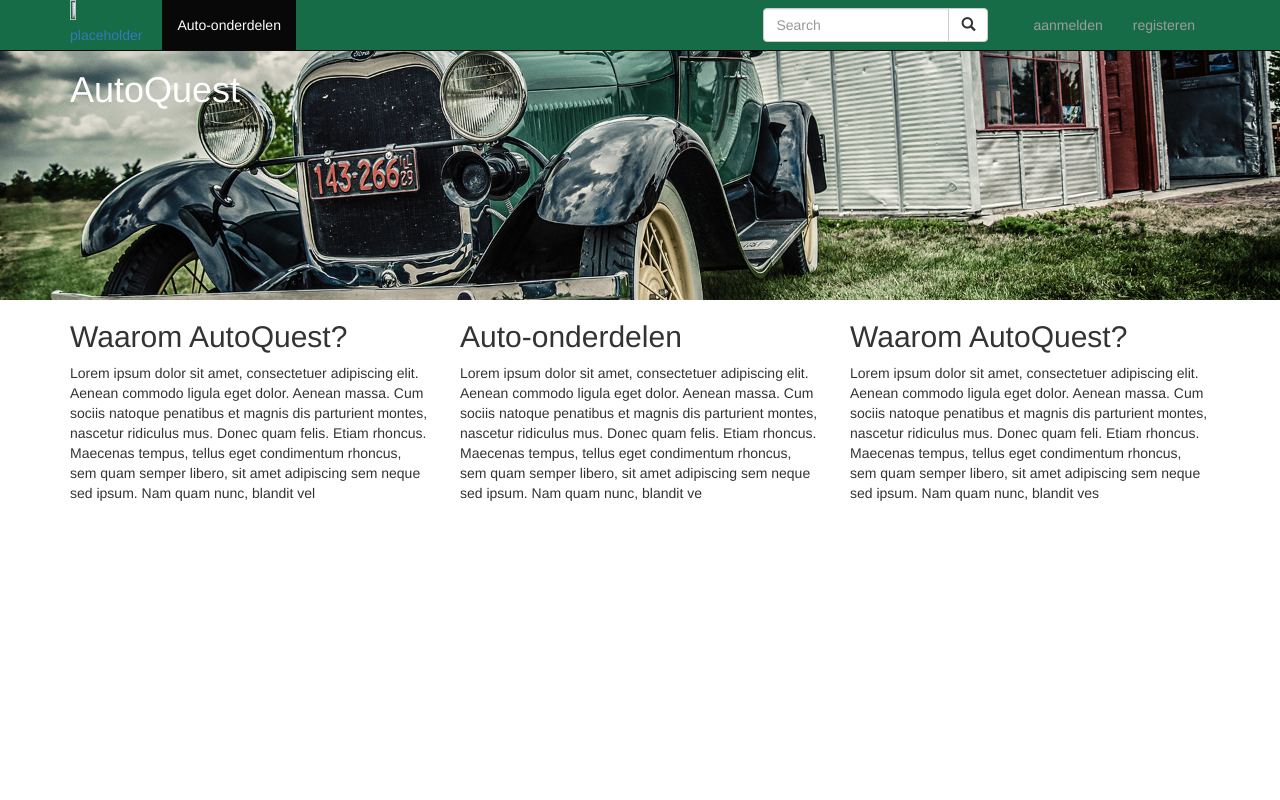
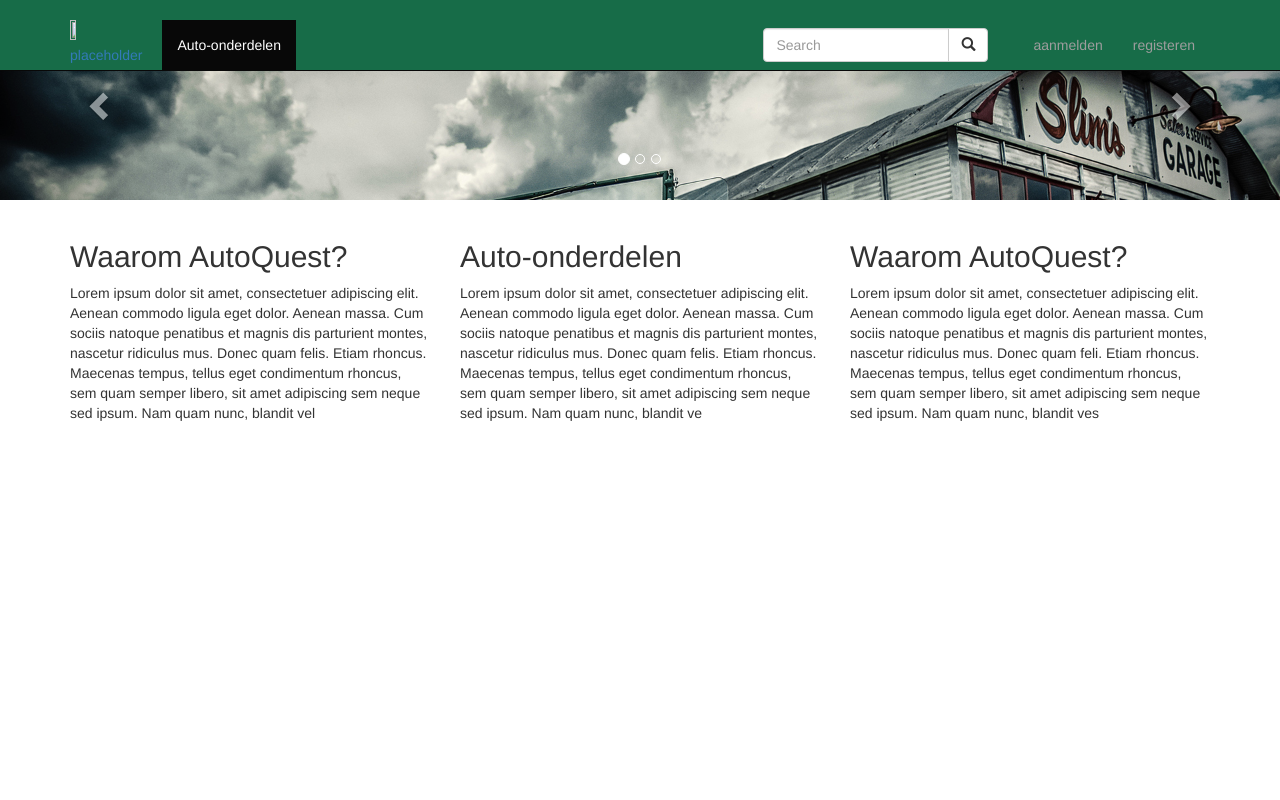
Before and after one commit to edwiniusmaximus/Autoquest, a PHP site: page /homepage.html in a window 1280 px wide. Run offline with PHP 8.4, Linux system fonts and the light colour scheme; some libraries are stand-ins or nearby versions.

Commit message:
added slide effect (carousel) to header

```diff
--- a/Html pagina's/1. Home page/homepage.css
+++ b/Html pagina's/1. Home page/homepage.css
@@ -19,6 +19,39 @@
     padding: 0px;
 }
 
-header {
-    padding-top: 50px;
+.container {
+    margin-top: 20px;
 }
+
+/*slider*/
+.slider{
+    width: 100%;
+    height: 200px;
+}
+
+.carousel .item {
+    height: 200px;
+}
+
+.carousel img {
+    position: absolute;
+    min-height: 200px;
+}
+
+.fade-carousel .carousel-inner .item .hero {
+    opacity: 0;
+    -webkit-transition: 2s all ease-in-out .1s;
+    -moz-transition: 2s all ease-in-out .1s;
+    -ms-transition: 2s all ease-in-out .1s;
+    -o-transition: 2s all ease-in-out .1s;
+    transition: 2s all ease-in-out .1s;
+}
+
+.fade-carousel .carousel-inner .item.active .hero {
+    opacity: 1;
+    -webkit-transition: 2s all ease-in-out .1s;
+    -moz-transition: 2s all ease-in-out .1s;
+    -ms-transition: 2s all ease-in-out .1s;
+    -o-transition: 2s all ease-in-out .1s;
+    transition: 2s all ease-in-out .1s;
+}
--- a/Html pagina's/1. Home page/homepage.html
+++ b/Html pagina's/1. Home page/homepage.html
@@ -20,6 +20,7 @@
 </head>
 <body>
 
+<!--navigatiebar-->
 <nav class="navbar navbar-inverse navbar-fixed-top topbar">
     <div class="container">
 
@@ -36,7 +37,7 @@
             </ul>
         </div>
         <!--zoekbar-->
-        <div class="col-md-3 pull-right">
+        <div class="col-md-3 col-lg-3 pull-right">
             <form class="navbar-form" role="search">
                 <div class="input-group">
                     <input type="text" class="form-control" placeholder="Search" name="srch-term" id="srch-term">
@@ -58,11 +59,42 @@
     </div>
 </nav>
 
-<header class="bg-image">
-    <div class="container">
-        <h1 id="bedrijfsnaamTitel">AutoQuest</h1>
-    </div>
+<!--header-->
+<header>
+    <section class="slider">
+        <div id="carousel-example" class="carousel slide" data-ride="carousel">
+            <ol class="carousel-indicators">
+                <li data-target="#carousel-example" data-slide-to="0" class="active"></li>
+                <li data-target="#carousel-example" data-slide-to="1"></li>
+                <li data-target="#carousel-example" data-slide-to="2"></li>
+            </ol>
+
+            <div class="carousel-inner">
+                <div class="item active">
+                    <a href="#"><img src="garage.jpg" /></a>
+
+                </div>
+                <div class="item">
+                    <a href="#" class="picture"><img src="components.jpg"/></a>
+
+                </div>
+                <div class="item">
+                    <a href="#"><img src="garage.jpg" /></a>
+
+                </div>
+            </div>
+
+            <a class="left carousel-control" href="#carousel-example" data-slide="prev">
+                <span class="glyphicon glyphicon-chevron-left"></span>
+            </a>
+            <a class="right carousel-control" href="#carousel-example" data-slide="next">
+                <span class="glyphicon glyphicon-chevron-right"></span>
+            </a>
+        </div>
+
+    </section>
 </header>
+
 
 <div class="container">
     <div class="row">
@@ -103,6 +135,12 @@
     </div>
 </div>
 
+<footer>
+    <div class="footer" id="footer">
+
+    </div>
+</footer>
+
 <!-- jQuery (necessary for Bootstrap's JavaScript plugins) -->
 <script src="../bootstrap-files/jquery-3.1.1.min.js"></script>
 <!-- Include all compiled plugins (below), or include individual files as needed -->
```
Also changed, not shown: Html pagina's/1. Home page/components.jpg (added).
